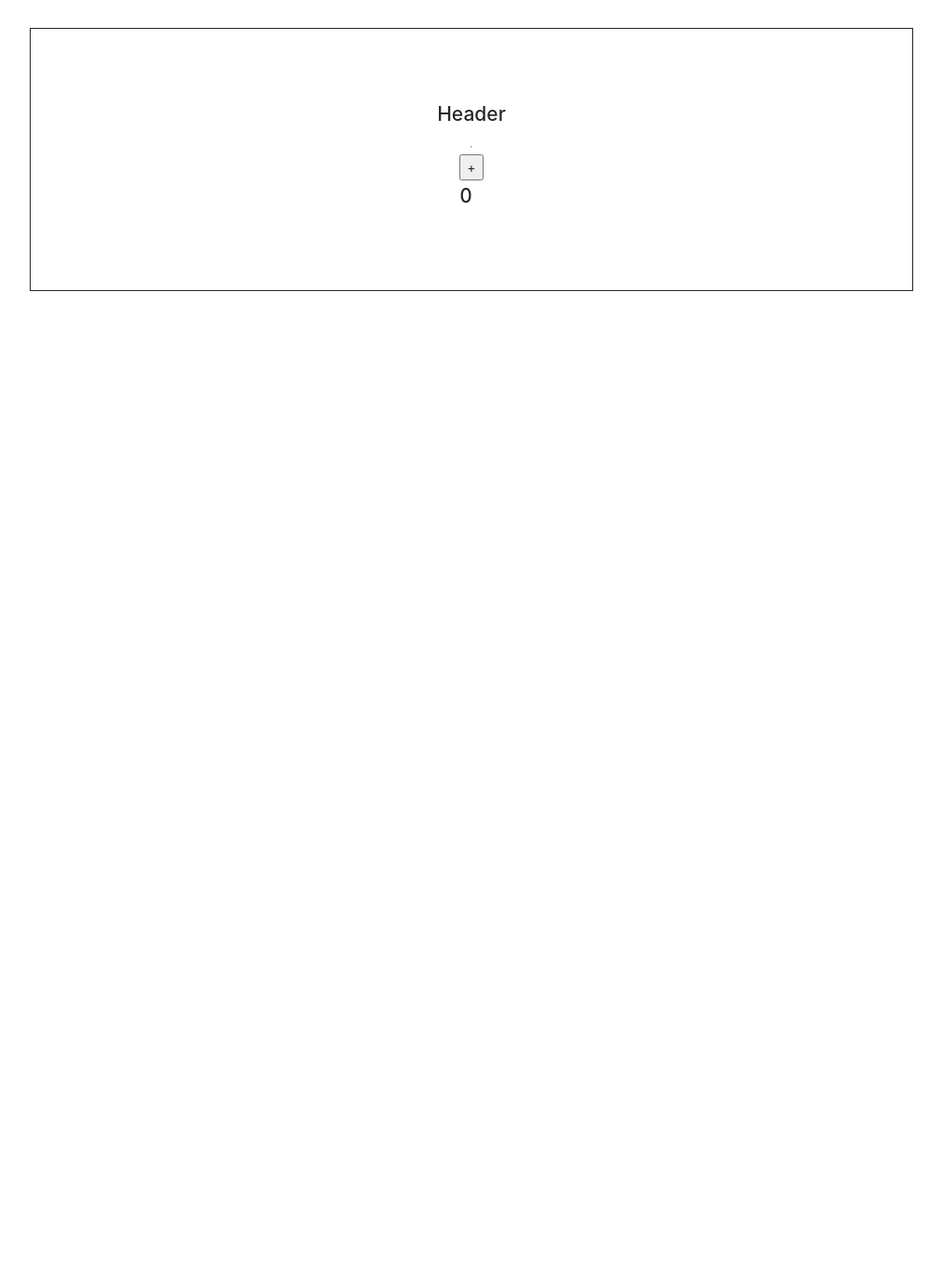
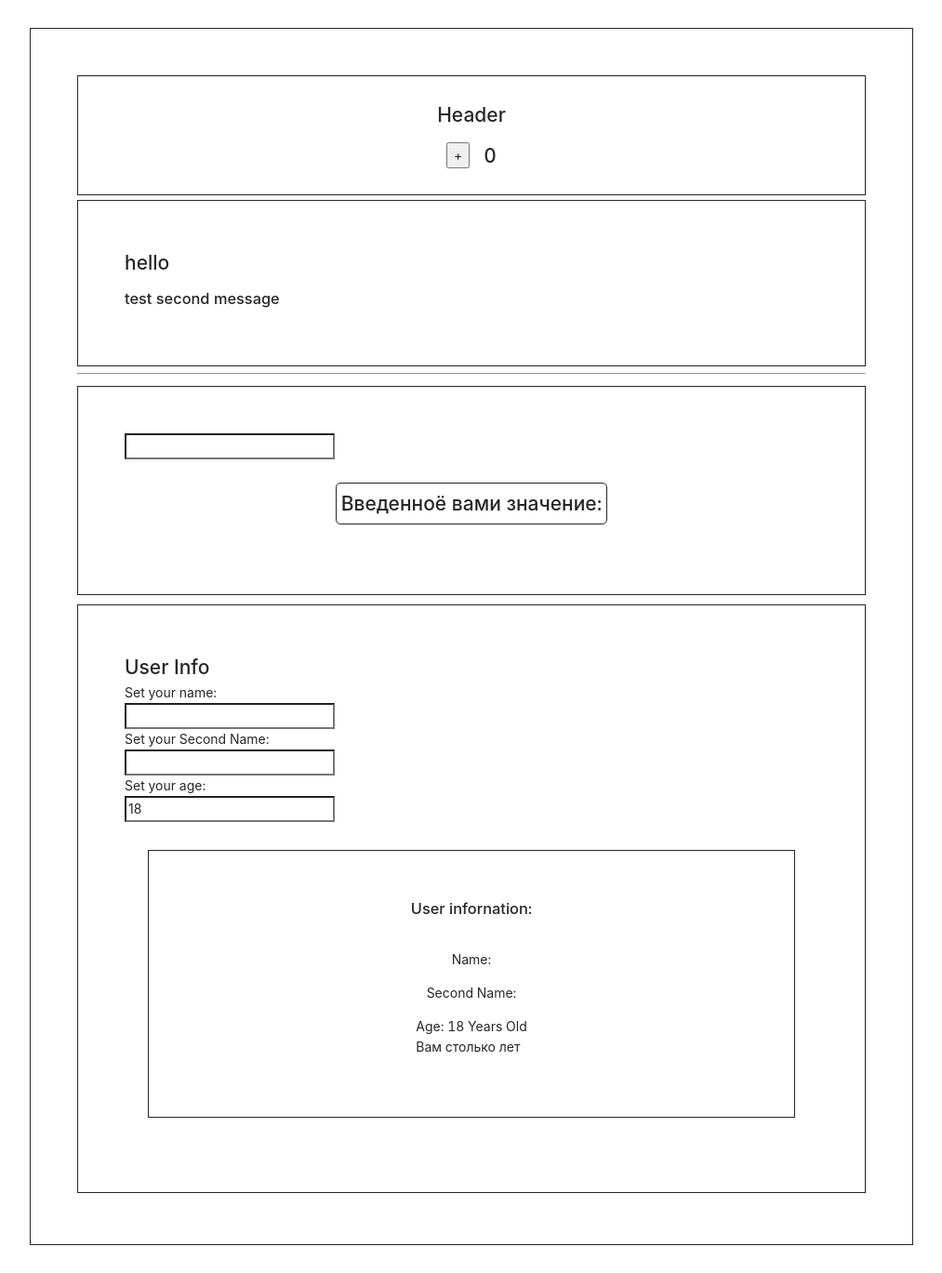
Before and after one commit to kicharr/testing-vue, a Vue app: page /4.1 in a window 1280 px wide. Shown: the whole page at 93% size, without its empty margins (133-1146 px from the left). Before the commit the page ends 800 px from the top, so only its background shows below. Built offline with nearby package versions, Linux system fonts and the light colour scheme.

Commit message:
add lessons of chapter 4

```diff
--- /dev/null
+++ b/src/components/LessonsChapter4/ComplexObj.vue
@@ -0,0 +1,60 @@
+<template>
+  <div class="wrapper">
+    <div class="lesson lesson16">
+      <h3>User infornation:</h3><br>
+      <p>Name: {{ name }}</p>
+      <p>Second Name: {{secondName}}</p>
+      <p>
+        Age: {{ age }}
+        <span v-if="ageSet">Введите свой возраст</span>
+        <span v-else>Years Old</span><br>
+
+        <span v-show="ageSet">Введите сколько вам именно лет</span>
+        <span v-show="display">Вам столько лет</span><br>
+
+      </p>
+    </div>
+  </div>
+</template>
+
+<script>
+export default {
+  name: "ComplexObj",
+  props: ['name', 'age', 'secondName'],
+  data() {
+    return {}
+  },
+  methods: {},
+  computed: {
+    // eslint-disable-next-line vue/return-in-computed-property
+    ageSet() {
+      if (this.age == '') return 'else';
+    },
+    // eslint-disable-next-line vue/return-in-computed-property
+    display() {
+      if (this.age !== '') return "else";
+    }
+  }
+}
+</script>
+
+<style scoped>
+.wrapper {
+  max-width: 1000px;
+  width: 100%;
+  margin: 0 auto;
+}
+
+.lesson {
+  width: 100%;
+  border: 1px solid;
+  padding: 50px;
+  margin: 5px 0;
+}
+
+.lesson16 {
+  display: flex;
+  flex-direction: column;
+  align-items: center;
+}
+</style>
--- /dev/null
+++ b/src/components/LessonsChapter4/DinamicPropertis.vue
@@ -0,0 +1,38 @@
+<template>
+  <div class="wrapper">
+      <h2 class="h2l15">Введенноё вами значение: {{message}}</h2>
+  </div>
+</template>
+
+<script>
+export default {
+  name: "DinamicPropertis",
+  data() {
+    return{
+
+    }
+  },
+  props: ['message']
+}
+</script>
+
+<style scoped>
+.wrapper {
+  max-width: 1000px;
+  width: 100%;
+  margin: 0 auto;
+}
+
+.lesson {
+  width: 100%;
+  border: 1px solid;
+  padding: 50px;
+  margin: 5px 0;
+}
+.h2l15 {
+  border: 1px solid;
+  padding: 5px;
+  border-radius: 5px;
+  margin: 0;
+}
+</style>
--- a/src/components/LessonsChapter4/HelloComponent.vue
+++ b/src/components/LessonsChapter4/HelloComponent.vue
@@ -1,8 +1,7 @@
 <template>
   <div class="wrapper">
     <h2>{{header}}</h2>
-    <hr>
-    <div>
+    <div class="counter-wrapper">
       <button v-on:click="increase">+</button>
       <h2>{{counter}}</h2>
     </div>
@@ -32,6 +31,18 @@ export default {
 
 <style scoped>
 .wrapper {
+  display: flex;
   margin: 0 auto;
+  border: 1px solid;
+  padding: 15px
+}
+.counter-wrapper {
+  display: flex;
+  gap: 15px;
+  flex-direction: row;
+  align-items: center;
+}
+.counter-wrapper h2 {
+  margin: 0;
 }
 </style>
--- /dev/null
+++ b/src/components/LessonsChapter4/PropsLesson.vue
@@ -0,0 +1,34 @@
+<template>
+  <div class="lesson lesson 15">
+    <h2>{{message}}</h2>
+    <h3>{{secondMessage}}</h3>
+  </div>
+</template>
+
+<script>
+export default {
+  name: "PropsLesson",
+  message: 'hello',
+  props: ['message'],
+  data() {
+    return{
+      secondMessage: 'test second message',
+      welcome: '',
+    }
+  }
+}
+</script>
+
+<style scoped>
+.wrapper {
+  margin: 0 auto;
+  border: 1px solid;
+  padding: 15px
+}
+.lesson {
+  width: 100%;
+  border: 1px solid;
+  padding: 50px;
+  margin: 5px 0;
+}
+</style>
--- a/src/pages/Chapter4/TheFirst4.vue
+++ b/src/pages/Chapter4/TheFirst4.vue
@@ -2,16 +2,53 @@
   <div class="wrapper">
     <div class="lesson lesson13">
       <HelloComponent/>
+      <PropsLesson message="hello"/>
+      <hr>
+      <div class="lesson lesson14">
+        <input type="text" v-model="welcome">
+        <DinamicPropertis :message="welcome"/>
+      </div>
+      <div class="lesson lesson14">
+
+        <h2 style="margin: 0">User Info</h2>
+        <label for="name">Set your name: </label><br>
+        <input id="name" type="text" v-model.lazy="name"/><br>
+
+        <label for="secondName">Set your Second Name: </label><br>
+        <input if="secondName" type="text" v-model.lazy="secondName"/><br>
+
+        <label for="age">Set your age: </label><br>
+        <input id="age" type="number" v-model.lazy="age"/><br>
+
+        <ComplexObj v-bind:name="name" :age="age" :secondName="secondName"/>
+      </div>
     </div>
   </div>
 </template>
 
 
 <script>
+import PropsLesson from "@/components/LessonsChapter4/PropsLesson";
 import HelloComponent from "@/components/LessonsChapter4/HelloComponent";
+import DinamicPropertis from "@/components/LessonsChapter4/DinamicPropertis";
+import ComplexObj from "@/components/LessonsChapter4/ComplexObj";
+
 export default {
-  components: {HelloComponent},
-  name: "TheFirst4"
+  components: {
+    HelloComponent,
+    PropsLesson,
+    DinamicPropertis,
+    ComplexObj
+  },
+  name: "TheFirst4",
+  data() {
+    return {
+      welcome: '',
+      name: '',
+      secondName:'',
+      age: 18,
+    }
+  },
 }
 </script>
 
@@ -33,5 +70,8 @@ export default {
   padding: 50px;
   margin: 5px 0;
 }
+.lesson14 {
+  display: inline-block;
+}
 
 </style>
```
